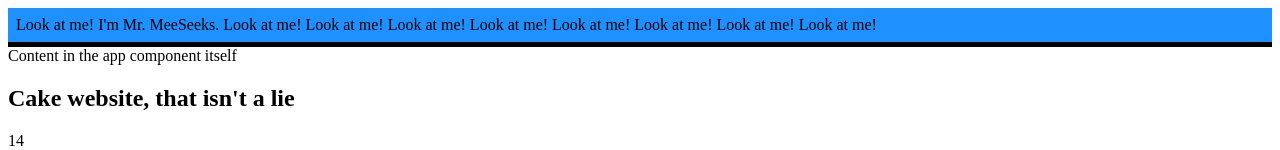
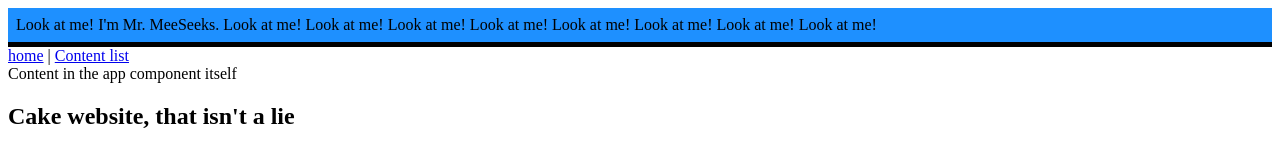
Before and after one commit to amillerman01/MAD400W23ClassExamples, an Angular app in the folder learning-angular/: page /content in a window 1280 px wide. Shown: the top 150 px of the page. Built offline with nearby package versions, Linux system fonts and the light colour scheme.

Commit message:
Removed unnecessary app content list tag from app component

```diff
--- a/learning-angular/src/app/app.component.html
+++ b/learning-angular/src/app/app.component.html
@@ -1,3 +1,5 @@
+<a href="/">home</a> |
+<a href="content">Content list</a>
 <div>Content in the app component itself</div>
 <h2>{{title}}</h2>
 
@@ -13,6 +15,4 @@
 
 <hr>
 
-<app-content-list></app-content-list>
-
 <router-outlet></router-outlet>
```
